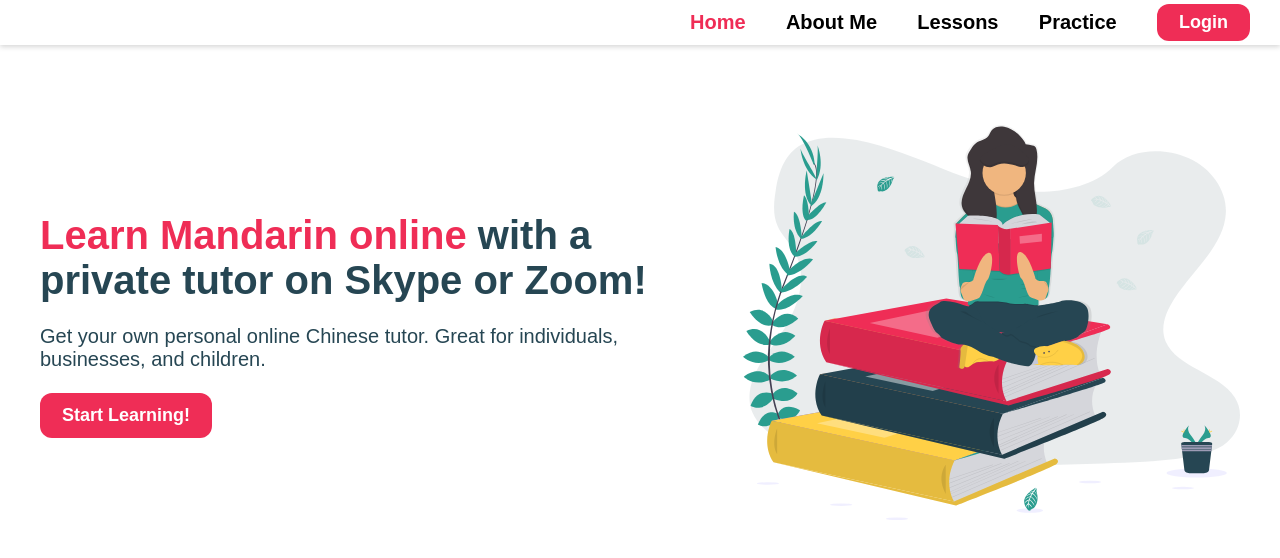
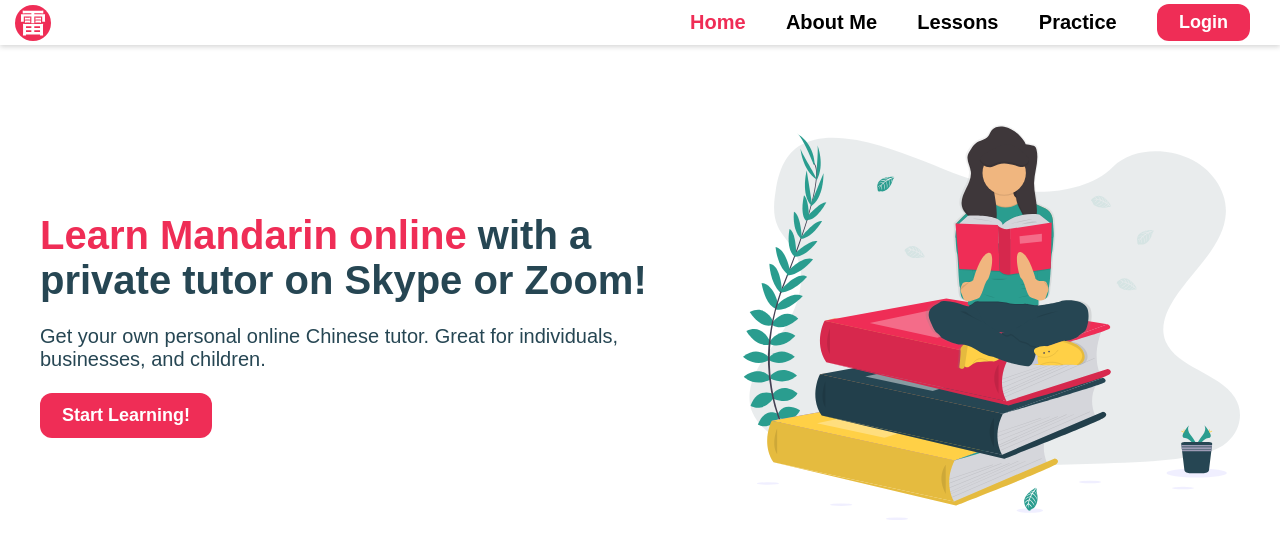
Before and after one commit to meisterAlmer/chinese-app, a React (Create React App) app: page / in a window 1280 px wide. Shown: the top 558 px of the page. Built offline with nearby package versions, Linux system fonts and the light colour scheme; no server answers.

Commit message:
Logo and favicon added

```diff
--- a/public/index.html
+++ b/public/index.html
@@ -24,7 +24,7 @@
       work correctly both with client-side routing and a non-root public URL.
       Learn how to configure a non-root public URL by running `npm run build`.
     -->
-    <title>React App</title>
+    <title>Learn Chinese</title>
   </head>
   <body>
     <noscript>You need to enable JavaScript to run this app.</noscript>
--- a/src/components/header/Header.css
+++ b/src/components/header/Header.css
@@ -1,6 +1,21 @@
 header {
+  display: flex;
   position: relative;
   width: 100%;
+}
+
+.logo {
+  display: flex;
+  align-items: center;
+  margin-left: 15px;
+}
+
+.logo__image {
+  display: block;
+  margin: 0;
+  padding: 0;
+  width: 36px;
+  height: 36px;
 }
 
 nav {
--- a/src/components/header/Header.js
+++ b/src/components/header/Header.js
@@ -3,6 +3,7 @@
 import { NavLink } from "react-router-dom";
 import { LoginContext } from "../../context/LoginContext";
 import Button from "../../components/button/Button";
+import logo from "../../assets/logo_lei.svg";
 
 function Header() {
   const { appUser, userLogout } = useContext(LoginContext);
@@ -11,6 +12,9 @@
 
   return (
     <header>
+      <div className="logo">
+        <img src={logo} alt="logo" className="logo__image" />
+      </div>
       <nav>
         <ul>
           <li>
```
Also changed, not shown: public/manifest.json, src/assets/logo_lei.svg (added), 1 other file (tests, documents, lock files or other folders).
